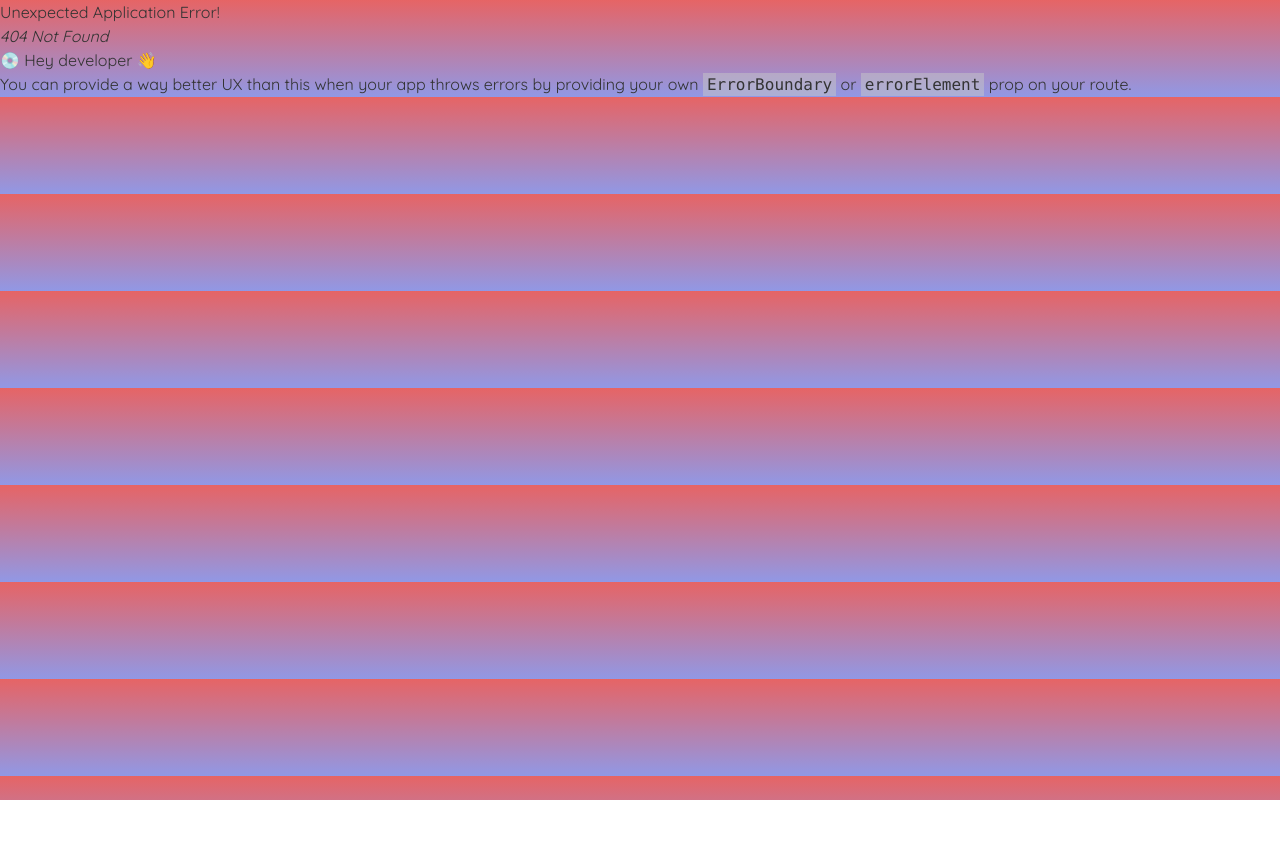
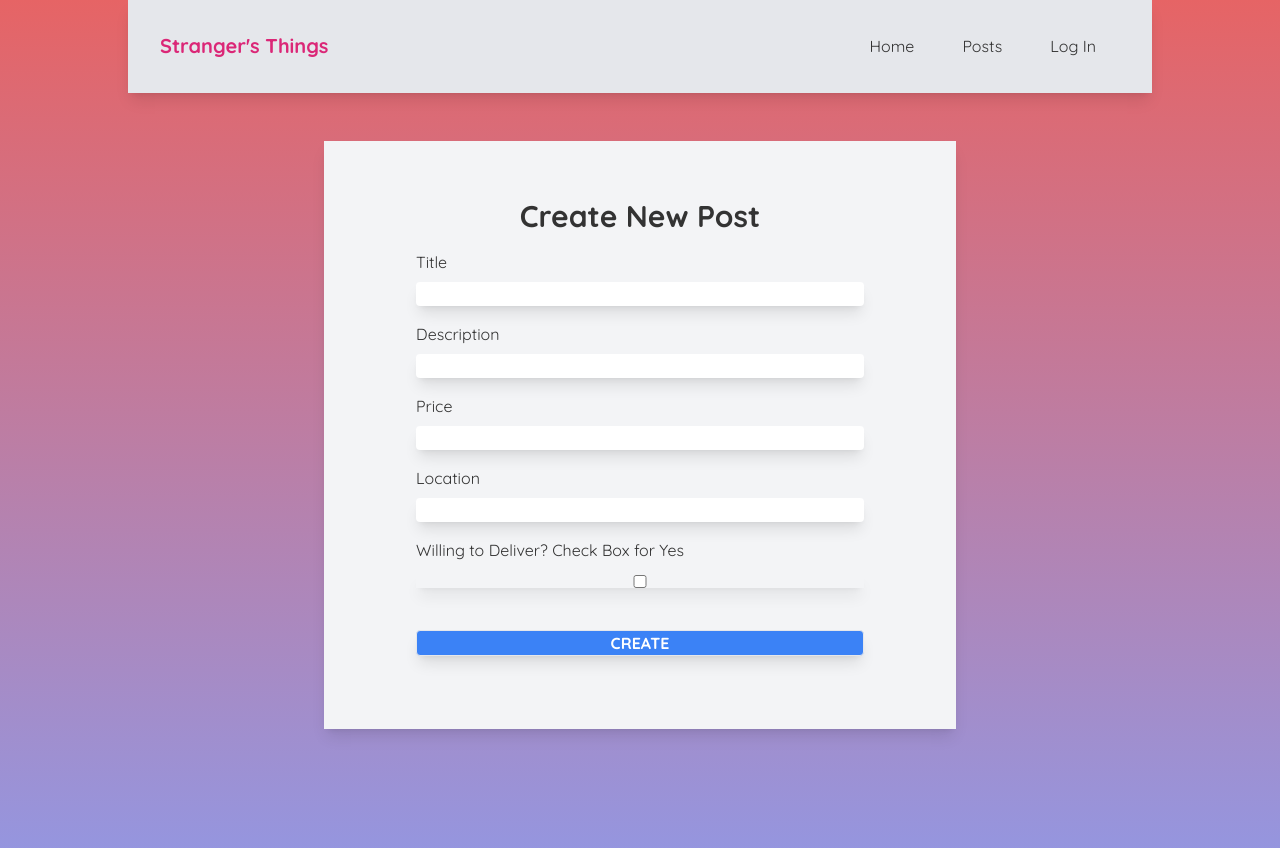
Before and after one commit to dalesyth/StrangersThings, a React (Vite) app in the folder strangerThings-app/: page /CreatePost in a window 1280 px wide. Before the commit this address had no page. Shown: the top 848 px of the page. Before the commit the page ends 800 px from the top, so only its background shows below. Built offline with nearby package versions, Linux system fonts and the light colour scheme.

Commit message:
updated create post component

```diff
--- /dev/null
+++ b/strangerThings-app/src/Components/CreatePost.jsx
@@ -0,0 +1,118 @@
+import { useState } from "react";
+
+const CreatePost = () => {
+  const [title, setTitle] = useState("");
+  const [description, setDescription] = useState("");
+  const [price, setPrice] = useState(null);
+  const [location, setLocation] = useState("");
+  const [isChecked, setIsChecked] = useState("");
+
+  const handleTitle = (event) => {
+    setTitle(event.target.value);
+  };
+
+  const handleDescription = (event) => {
+    setDescription(event.target.value);
+  };
+
+  const handlePrice = (event) => {
+    setPrice(event.target.value);
+  };
+
+  const handleLocation = (event) => {
+    setLocation(event.target.value);
+  };
+
+  const handleCheckbox = (event) => {
+    setIsChecked(event.target.checked);
+  };
+
+  const handleSubmit = (event) => {
+    event.preventDefault();
+  };
+
+  return (
+    <div className="Container w-1/2 h-3/4 flex justify-center items-center m-auto mt-10 p-8 bg-gray-100 shadow-lg">
+      <div className="login max-w-md w-full">
+        <h1 className="text-3xl text-center font-bold mb-4">Create New Post</h1>
+        <form onSubmit={handleSubmit}>
+          <div className="mb-4">
+            <label className="block mb-2" htmlFor="title">
+              Title
+            </label>
+            <input
+              className="w-full rounded shadow-lg"
+              type="title"
+              id="title"
+              value={title}
+              onChange={handleTitle}
+              required
+            ></input>
+          </div>
+          <div className="mb-4">
+            <label className="block mb-2" htmlFor="description">
+              Description
+            </label>
+            <input
+              className="w-full rounded shadow-lg"
+              type="description"
+              id="description"
+              value={description}
+              onChange={handleDescription}
+              required
+            ></input>
+          </div>
+          <div className="mb-4">
+            <label className="block mb-2" htmlFor="price">
+              Price
+            </label>
+            <input
+              className="w-full rounded shadow-lg"
+              type="price"
+              id="price"
+              value={price}
+              onChange={handlePrice}
+              required
+            ></input>
+          </div>
+          <div className="mb-4">
+            <label className="block mb-2" htmlFor="location">
+              Location
+            </label>
+            <input
+              className="w-full rounded shadow-lg"
+              type="location"
+              id="location"
+              value={location}
+              onChange={handleLocation}
+            ></input>
+          </div>
+          <div className="mb-4">
+            <label className="block mb-2" htmlFor="deliver">
+              Willing to Deliver? Check Box for Yes
+            </label>
+            <input
+              className="w-full rounded shadow-lg"
+              type="checkbox"
+              checked={isChecked}
+              id="location"
+              value={location}
+              onChange={handleCheckbox}
+            ></input>
+          </div>
+
+          <div className="mb-4">
+            <button
+              className="w-full shadow-lg border rounded mt-5 bg-blue-500 hover:bg-blue-600 text-white font-bold"
+              type="submit"
+            >
+              CREATE
+            </button>
+          </div>
+        </form>
+      </div>
+    </div>
+  );
+};
+
+export default CreatePost;
--- a/strangerThings-app/src/Components/Navbar.jsx
+++ b/strangerThings-app/src/Components/Navbar.jsx
@@ -5,13 +5,16 @@ const Navbar = () => {
     <nav className="navbar p-8 flex justify-between items-center max-w-screen-lg mx-auto border-b border-gray-200 bg-gray-200 shadow-lg">
       <h1 className="text-pink-600 text-xl font-bold">Stranger's Things</h1>
       <div className="links">
-        <Link to="/home" className="no-underline p-6">
+        <Link
+          to="/home"
+          className="no-underline p-6 hover:text-blue-600 hover:font-bold"
+        >
           Home
         </Link>
-        <Link to="/posts" className="no-underline p-6">
+        <Link to="/posts" className="no-underline p-6 hover:text-blue-600">
           Posts
         </Link>
-        <Link to="/login" className="no-underline p-6">
+        <Link to="/login" className="no-underline p-6 hover:text-blue-600">
           Log In
         </Link>
       </div>
--- a/strangerThings-app/src/Components/Posts.jsx
+++ b/strangerThings-app/src/Components/Posts.jsx
@@ -1,11 +1,12 @@
 import { useState, useEffect } from "react";
+import { Link } from "react-router-dom";
 
 const Posts = () => {
   const [posts, setPosts] = useState([]);
   const cohortName = "2303-mt-ftb-web-pt";
   const APIURL = `https://strangers-things.herokuapp.com/api/${cohortName}`;
 
-  // console.log("posts: ", posts);
+  console.log("posts: ", posts);
 
   useEffect(() => {
     const fetchPosts = async () => {
@@ -22,6 +23,12 @@ const Posts = () => {
   return (
     <div className="Container max-w-screen-lg flex-col justify-center max-auto p-8 h-screen overflow-y-scroll">
       <h1 className="text-center text-3xl font-bold pb-10 text-white">Posts</h1>
+      <Link
+        to="/createpost"
+        className="underline flex justify-center pt-6 text-white hover:text-blue-600"
+      >
+        Click here to create a new post
+      </Link>
       {posts &&
         posts.map((post) => (
           <div className="bg-gray-200 my-5 shadow-lg p-3" key={post.id}>
--- a/strangerThings-app/src/main.jsx
+++ b/strangerThings-app/src/main.jsx
@@ -7,6 +7,7 @@ import Home from "./Components/Home";
 import Login from "./Components/Login";
 import Posts from "./Components/Posts";
 import Register from "./Components/Register";
+import CreatePost from "./Components/CreatePost";
 
 const router = createBrowserRouter([
   {
@@ -29,6 +30,10 @@ const router = createBrowserRouter([
         path: "/Register",
         element: <Register />,
       },
+      {
+        path: "CreatePost",
+        element: <CreatePost />
+      },
     ],
   },
 ]);
```
